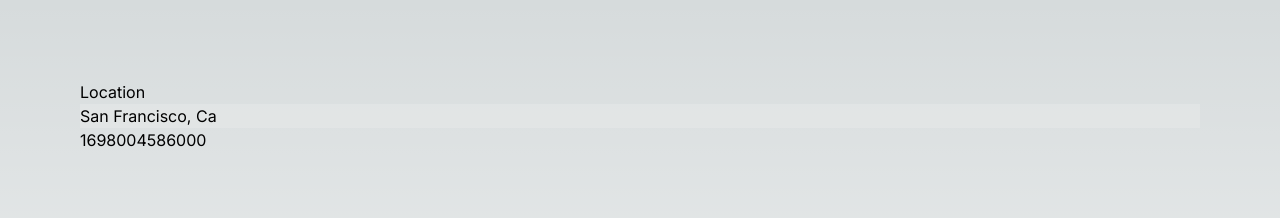
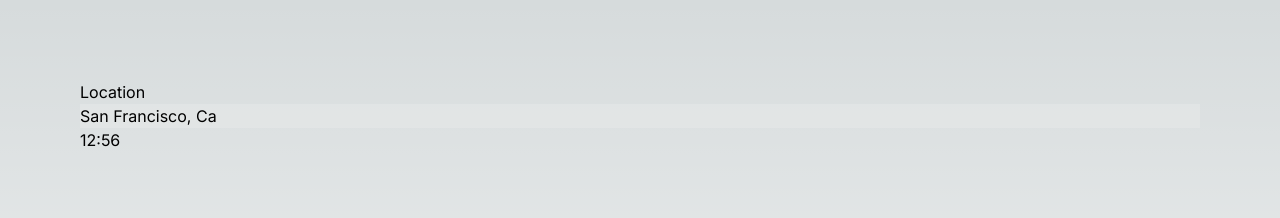
Before and after one commit to CHEUNG-K-Jeffrey/meteorological-conditions, a Next.js app: page / in a window 1280 px wide. Shown: the top 218 px of the page. Built offline with nearby package versions, Linux system fonts and the light colour scheme.

Commit message:
Implement human readable clock

```diff
--- a/src/app/page.jsx
+++ b/src/app/page.jsx
@@ -16,7 +16,7 @@ function Clock() {
 
   useEffect(() => {
     const interval = setInterval(() => {
-      setTime((new Date()).getTime())
+      setTime((new Date()).toLocaleString('en-US', {timeZone: 'America/Los_Angeles', hour12: false, timeStyle: 'short'}))
     }, 1000);
 
     return () => clearInterval(interval);
```
